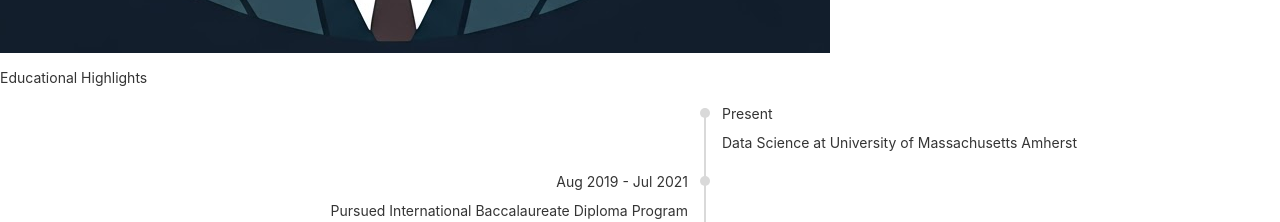
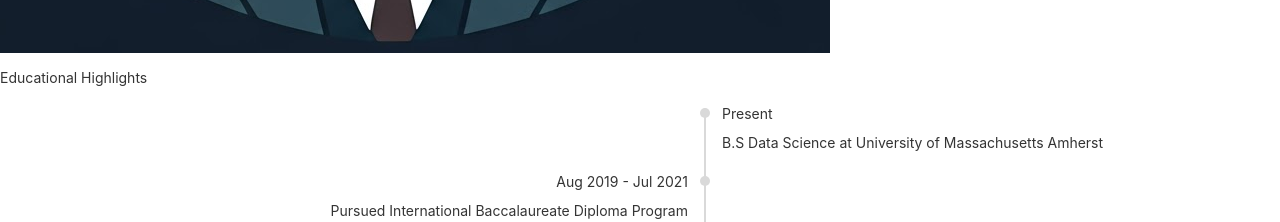
Before and after one commit to JaySinghvi/personal-website, a React (Vite) app: page /#/ in a window 1280 px wide. Shown: the part 840-1062 px from the top of the page. Built offline with nearby package versions, Linux system fonts and the light colour scheme.

Commit message:
Update About.jsx

```diff
--- a/src/components/About.jsx
+++ b/src/components/About.jsx
@@ -10,7 +10,7 @@ const AlignTimeline = ({ align }) => (
     <Timeline.Item>
         <div className='border rounded-2xl border-purple-900 w-full pl-4 pb-3'>
             <p className='pt-4'>Present</p>
-            <p>Data Science at University of Massachusetts Amherst</p>
+            <p>B.S Data Science at University of Massachusetts Amherst</p>
         </div>
     </Timeline.Item>
     <Timeline.Item>
```
